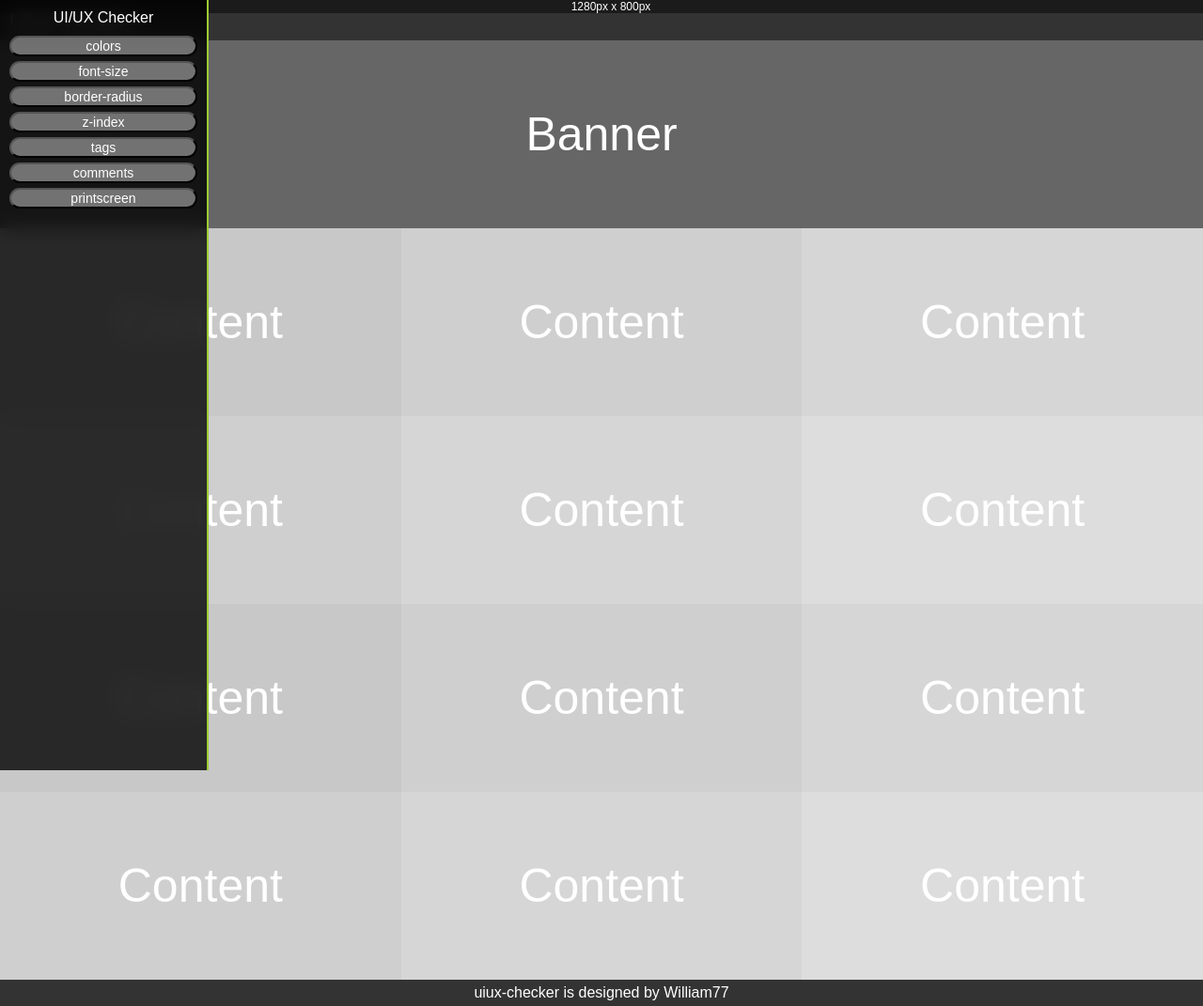
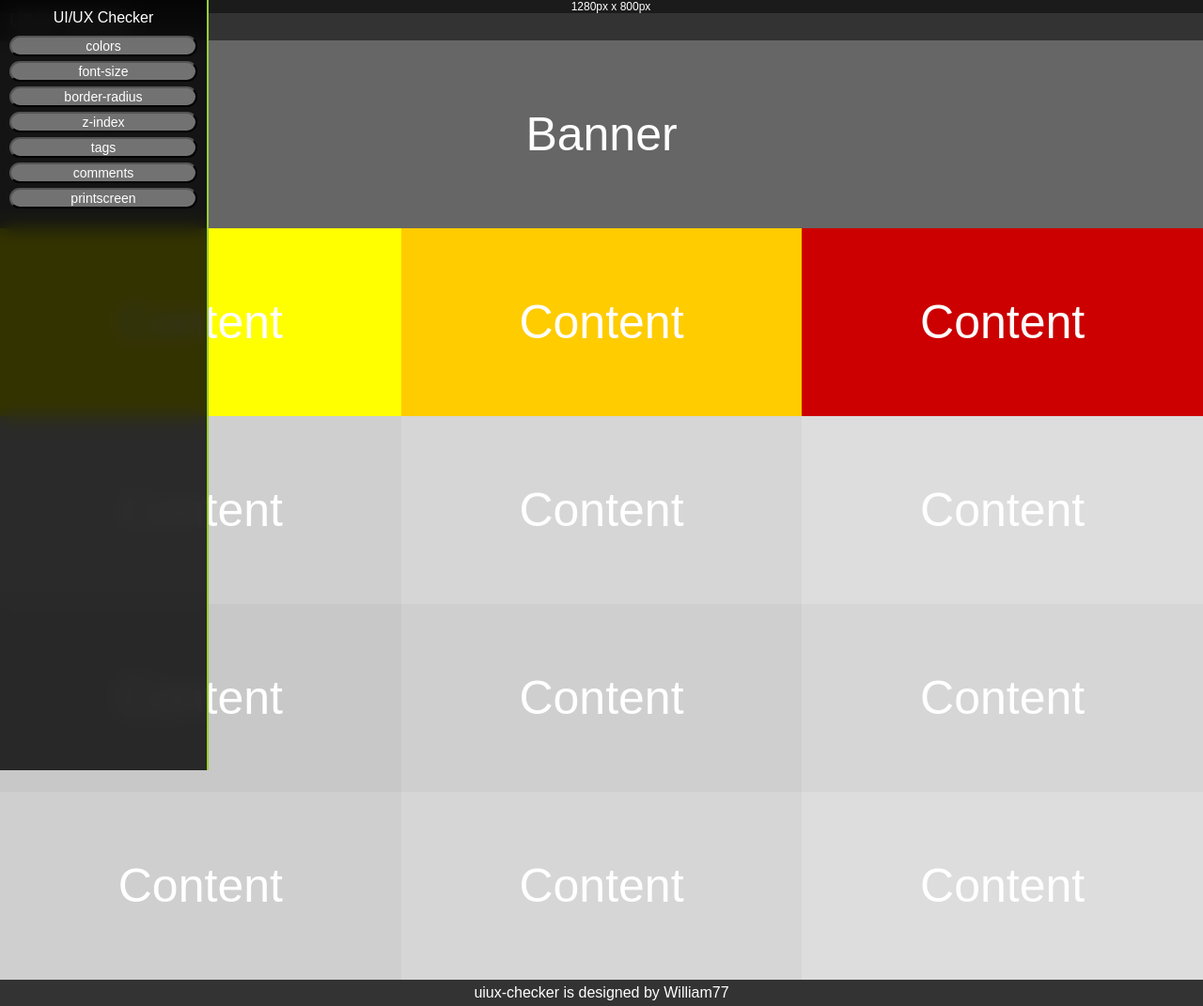
Before and after one commit to highQ77/uiux-checker, a plain HTML site: page index.html in a window 1280 px wide. Shown: the whole page at 94% size. Drawn offline with Linux system fonts and the light colour scheme.

Commit message:
uiux checker v0.1.8 fix index.html

```diff
--- a/index.html
+++ b/index.html
@@ -19,15 +19,15 @@
             Banner
         </div>
         <div style="display: flex;">
-            <div style="display: flex; justify-content: center; align-items: center; background-color: #77777766; height:
+            <div style="display: flex; justify-content: center; align-items: center; background-color: #FFFF00; height:
             200px; text-align: center; font-size: 50px; width: calc(100% / 3)">
                 Content
             </div>
-            <div style="display: flex; justify-content: center; align-items: center; background-color: #88888866; height:
+            <div style="display: flex; justify-content: center; align-items: center; background-color: #FFCC00; height:
             200px; text-align: center; font-size: 50px; width: calc(100% / 3);">
                 Content
             </div>
-            <div style="display: flex; justify-content: center; align-items: center; background-color: #99999966; height:
+            <div style="display: flex; justify-content: center; align-items: center; background-color: #CC0000; height:
             200px; text-align: center; font-size: 50px; width: calc(100% / 3);">
                 Content
             </div>
```
